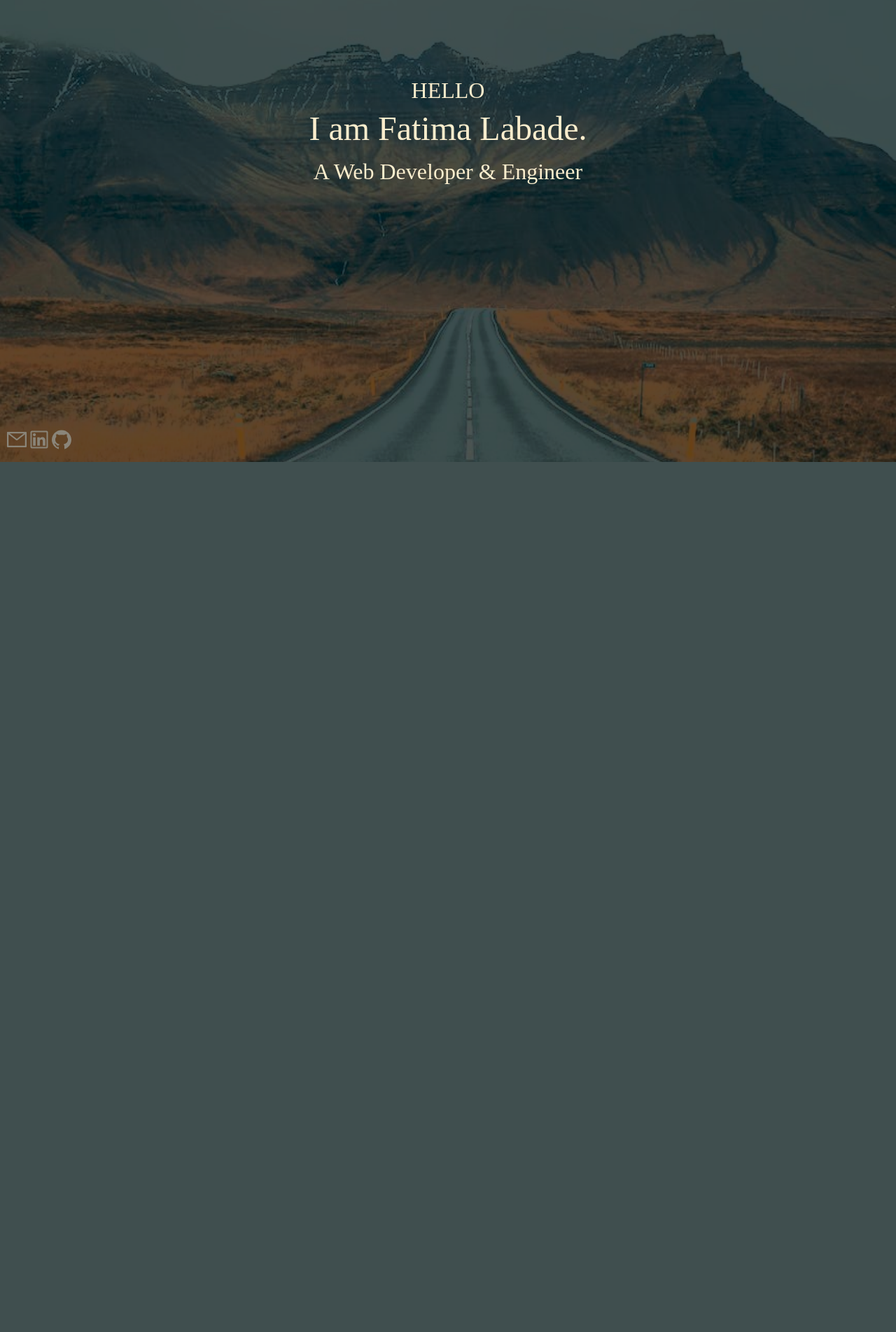
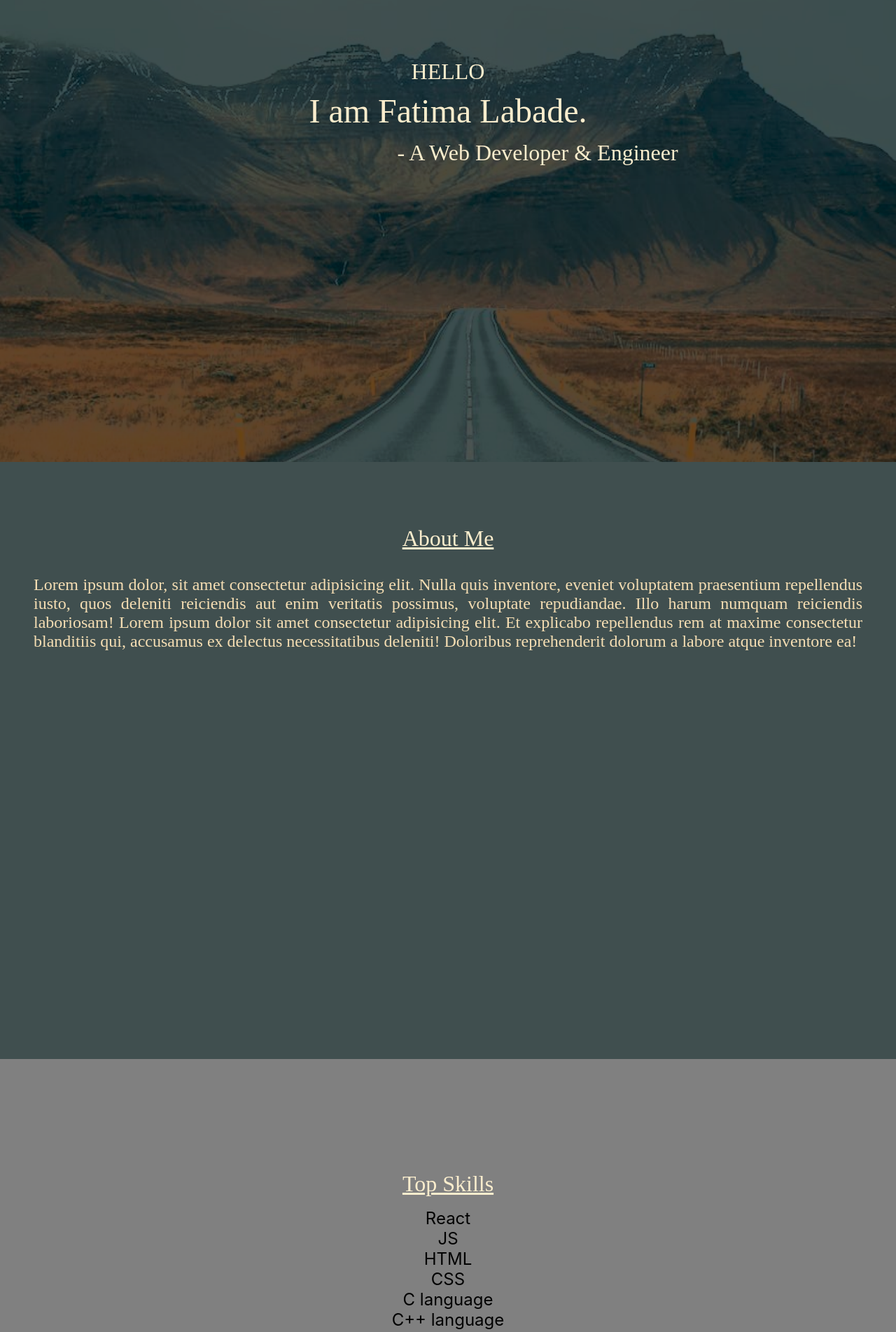
Before and after one commit to FatimaLDL1997/portfolio, a React (Create React App) app: page / in a window 1280 px wide. Shown: the part 140-2043 px from the top of the page at 70% size. Before the commit the page ends 800 px from the top, so only its background shows below. Built offline with nearby package versions, Linux system fonts and the light colour scheme; a web font is replaced by a local one.

Commit message:
fixes animation

```diff
--- a/package.json
+++ b/package.json
@@ -18,6 +18,7 @@
     "react-router-dom": "^6.3.0",
     "react-scripts": "^5.0.1",
     "react-scroll": "^1.8.7",
+    "react-use-scroll": "^1.0.3",
     "web-vitals": "^2.1.4",
     "yarn": "^1.22.19"
   },
--- a/src/App.js
+++ b/src/App.js
@@ -11,21 +11,6 @@ import SharedLayout from "./pages/SharedLayout";
 import { motion } from "framer-motion";
 
 function App() {
-  const [loading, setLoading] = useState(true);
-
-  useEffect(() => {
-    window.addEventListener("load", () => setLoading(false));
-
-    return window.removeEventListener("load", () => setLoading(false));
-  }, []);
-  // if (loading) {
-  //   return (
-  //     <div>
-  //       <img className='preloader' src={gif} alt='' />;
-  //     </div>
-  //   );
-  // }
-
   return (
     <BrowserRouter>
       <Routes>
--- a/src/components/StyledNavbar.js
+++ b/src/components/StyledNavbar.js
@@ -1,14 +1,28 @@
 import { NavLink } from "react-router-dom";
 import { AiOutlineMenu } from "react-icons/ai";
-import { useState, useEffect, useRef } from "react";
-import { motion } from "framer-motion";
+import React, { useState, useEffect, useRef } from "react";
+import { motion, useScroll, useTransform } from "framer-motion";
 import { links } from "../data";
-import React from "react";
 
 let count = 0;
 
 const Navbar = () => {
   const [pressed, setPressed] = useState(false);
+  const { scrollY } = useScroll();
+
+  useEffect(() => {
+    return scrollY.onChange((latest) => {
+      let navbar = document.querySelector(".navbar");
+
+      if (latest > 100) {
+        console.log("here");
+        navbar.classList.add("animate-navbar");
+      } else {
+        navbar.classList.remove("animate-navbar");
+      }
+      console.log("Page scroll: ", latest);
+    });
+  }, []);
 
   const menuRef = useRef(null);
   useEffect(() => {
@@ -33,31 +47,14 @@ const Navbar = () => {
     }
   };
   const animateNav = {
-    show: {
-      opacity: 1,
-      y: 0,
-      transition: {
-        duration: 1,
-        ease: "easeIn",
-        staggerChildren: 0.35,
-      },
-    },
-    hidden: {
-      y: -200,
-      opacity: 0,
-    },
-  };
-  const item = {
     hidden: {
       opacity: 0,
-      y: 10,
       transition: {
         when: "afterChildren",
       },
     },
     show: {
       opacity: 1,
-      y: 0,
       transition: {
         ease: "easeInOut",
         duration: 2,
@@ -65,7 +62,6 @@ const Navbar = () => {
     },
     exit: {
       opacity: 0,
-      x: 200,
     },
   };
   return (
@@ -86,10 +82,10 @@ const Navbar = () => {
           );
         })}
       </motion.nav>
+
       <div className='menuIcon'>
         <AiOutlineMenu onClick={() => handleMenuLink()} />
       </div>
-
       <div className='menuContainer'>
         <div ref={menuRef} className='menu'>
           <ul className='links'>
--- a/src/data.js
+++ b/src/data.js
@@ -12,6 +12,15 @@ import { AiFillProject } from "react-icons/ai";
 import { TbDeviceComputerCamera } from "react-icons/tb";
 export const fullScreenAnimation = {
   show: {
+    opacity: 1,
+    y: 0,
+    transition: {
+      staggerChildren: 0.5,
+      ease: "easeInOut",
+      duration: 0.8,
+    },
+  },
+  whileInView: {
     opacity: 1,
     y: 0,
     transition: {
--- a/src/index.css
+++ b/src/index.css
@@ -12,6 +12,11 @@ body {
 }
 html {
   overflow-x: hidden;
+}
+.page1,
+.container-home {
+  margin: 0px;
+  padding: 0px;
 }
 .video iframe {
   width: auto;
@@ -38,12 +43,11 @@ code {
   opacity: 0;
 }
 .navbar {
-  background-color: rgba(115, 163, 184, 0);
   position: fixed;
   height: 4rem;
   width: 100%;
   top: 0px;
-
+  background: rgba(155, 109, 109, 0);
   margin-top: 0;
   left: 50%;
   margin-left: -50%;
@@ -56,6 +60,25 @@ code {
   align-items: center;
   padding: 0;
   /* box-shadow: 4px 0px 13px 2px rgb(0 0 0 / 25%); */
+}
+
+.animate-navbar {
+  animation: fadeIn;
+  animation-duration: 2s;
+  animation-fill-mode: forwards;
+  background: #2b3838;
+  box-shadow: rgb(0 0 0 / 25%);
+}
+li {
+  font-size: 1.5rem;
+}
+@keyframes fadeIn {
+  from {
+    background: #3c4e4e00;
+  }
+  to {
+    background: #3c4e4e;
+  }
 }
 /*when its small */
 @media screen and (max-width: 800px) {
@@ -109,7 +132,7 @@ code {
 .menuIcon {
   position: absolute;
   top: 1rem;
-  right: 3rem;
+  left: 3rem;
   width: 1rem;
   font-size: 1.5rem;
   cursor: pointer;
@@ -256,8 +279,10 @@ li {
   position: absolute;
   margin: 0;
   top: 0;
+  height: 100vh;
+  display: flex;
+
   width: 100vw;
-  height: 100vh;
   z-index: -1;
 }
 .home-title {
@@ -310,9 +335,10 @@ li {
   text-align: center;
   align-items: center;
 }
-/* .pageContainer {
-  padding-top: 4rem;
-} */
+.pageContainer {
+  display: flex;
+  justify-content: center;
+}
 .home-prefession {
   display: flex;
   justify-content: center;
@@ -535,8 +561,8 @@ li {
 }
 .footer {
   position: fixed;
-  bottom: 0.5rem;
-  left: 0.5rem;
+  top: 0.5rem;
+  right: 0.5rem;
 }
 .footer-links {
   font-size: 2rem;
--- a/src/pages/Hobbies.js
+++ b/src/pages/Hobbies.js
@@ -60,7 +60,7 @@ const Hobbies = () => {
   return (
     <>
       <motion.section
-        className='pageContainer'
+        className=''
         variants={fullScreenAnimation}
         initial='hidden'
         animate='show'
--- a/src/pages/Home.js
+++ b/src/pages/Home.js
@@ -8,9 +8,9 @@ import Hobbies from "./Hobbies";
 const Home = () => {
   const handleScroll = (event) => {
     if (event.deltaY < 0) {
-      console.log("up");
+      // console.log("up");
     } else {
-      console.log("down");
+      // console.log("down");
     }
   };
   const topDown = {
@@ -21,7 +21,7 @@ const Home = () => {
         when: "afterChildren",
       },
     },
-    show: {
+    whileInView: {
       opacity: 1,
       y: 0,
       transition: {
@@ -39,8 +39,8 @@ const Home = () => {
       },
     },
     show: {
-      opacity: 1,
-      y: 0,
+      opacity: [0, 1],
+      y: [0, 2],
       transition: {
         ease: "easeInOut",
         duration: 2,
@@ -50,14 +50,15 @@ const Home = () => {
   const leftToRight = {
     hidden: {
       opacity: 0,
-      x: -2000,
+      x: "10vw",
       transition: {
         when: "afterChildren",
       },
     },
+
     show: {
       opacity: 1,
-      x: 0,
+      x: "10vw",
       transition: {
         ease: "easeInOut",
         duration: 2,
@@ -80,26 +81,180 @@ const Home = () => {
       },
     },
   };
+  const animateSkill = {
+    show: {
+      opacity: 1,
+      transition: {
+        when: "beforeChildren",
+        staggerChildren: 0.3,
+      },
+    },
+    hidden: {
+      opacity: 0,
+      transition: {
+        when: "afterChildren",
+      },
+    },
+  };
+  const animateSkillItem = {
+    hidden: {
+      opacity: 0,
+      transition: {
+        duration: 1,
+        ease: "easeInOut",
+      },
+    },
+
+    show: {
+      opacity: 1,
+    },
+  };
   return (
-    <motion.section
-      variants={fullScreenAnimation}
-      initial='hidden'
-      animate='show'
-      className='pageContainer'
+    <section
+      // variants={fullScreenAnimation}
+      // initial='hidden'
+      style={{ display: "inline-block", margin: "0", wordSpacing: "0" }}
       onWheel={handleScroll}
     >
-      <motion.h1 variants={topDown} className='home-title'>
-        HELLO
-      </motion.h1>
-      <motion.h5 variants={downUp} className='subtitle'>
-        I am Fatima Labade.
-      </motion.h5>
-      <motion.h5 variants={leftToRight} className='home-prefession'>
-        A Web Developer {"&"} Engineer
-      </motion.h5>
-      <img src='/images/bg-img.png' className='my-image' alt='' />
-      <motion.p variants={fadeInZoom} className='home-discription'></motion.p>
-    </motion.section>
+      <motion.div
+        className='page1'
+        style={{
+          position: "relative",
+          marginTop: "0",
+          paddingTop: "0",
+          // width: "100vw",
+          height: "100vh",
+        }}
+      >
+        <motion.div
+          variants={fadeInZoom}
+          whileInView='show'
+          className='home-title'
+        >
+          HELLO
+        </motion.div>
+        <motion.h5 variants={downUp} whileInView='show' className='subtitle'>
+          I am Fatima Labade.
+        </motion.h5>
+        <motion.h5
+          variants={leftToRight}
+          whileInView='show'
+          className='home-prefession'
+        >
+          - A Web Developer {"&"} Engineer
+        </motion.h5>
+        <div className='pageContainer'>
+          <img src='/images/bg-img.png' className='my-image' alt='' />
+        </div>
+      </motion.div>
+      <motion.div
+        className='container-home'
+        style={{ height: "100vh", width: "100vw", background: "#404f4f" }}
+      >
+        <motion.h1
+          variants={fadeInZoom}
+          whileInView='show'
+          className='home-title'
+          style={{
+            paddingBottom: "3rem",
+            paddingTop: "0",
+            textDecoration: "underline",
+          }}
+        >
+          About Me
+        </motion.h1>
+
+        <motion.p
+          variants={downUp}
+          whileInView='show'
+          className='home-discription'
+          style={{ textAlign: "justify", color: "wheat" }}
+        >
+          Lorem ipsum dolor, sit amet consectetur adipisicing elit. Nulla quis
+          inventore, eveniet voluptatem praesentium repellendus iusto, quos
+          deleniti reiciendis aut enim veritatis possimus, voluptate
+          repudiandae. Illo harum numquam reiciendis laboriosam! Lorem ipsum
+          dolor sit amet consectetur adipisicing elit. Et explicabo repellendus
+          rem at maxime consectetur blanditiis qui, accusamus ex delectus
+          necessitatibus deleniti! Doloribus reprehenderit dolorum a labore
+          atque inventore ea!
+        </motion.p>
+      </motion.div>
+      <motion.div
+        className='container-home'
+        style={{ height: "100vh", width: "100vw", background: "grey" }}
+      >
+        <motion.h1
+          variants={fadeInZoom}
+          whileInView='show'
+          className='home-title'
+          style={{
+            top: "0",
+            position: "relative",
+            textDecoration: "underline",
+          }}
+        >
+          Top Skills
+        </motion.h1>
+        <div className='skillContainer'>
+          <motion.ul
+            whileInView='show'
+            variants={animateSkill}
+            initial='hidden'
+            style={{
+              listStyleType: "none",
+              textAlign: "center",
+              padding: "0",
+              marginLeft: "0",
+            }}
+          >
+            <motion.li
+              whileInView='show'
+              variants={animateSkillItem}
+              style={{ padding: "0", marginLeft: "0" }}
+            >
+              React
+            </motion.li>
+            <motion.li
+              variants={animateSkillItem}
+              style={{ padding: "0", marginLeft: "0" }}
+            >
+              JS
+            </motion.li>
+            <motion.li
+              variants={animateSkillItem}
+              style={{ padding: "0", marginLeft: "0" }}
+            >
+              HTML
+            </motion.li>
+            <motion.li
+              variants={animateSkillItem}
+              style={{ padding: "0", marginLeft: "0" }}
+            >
+              CSS
+            </motion.li>
+            <motion.li
+              variants={animateSkillItem}
+              style={{ padding: "0", marginLeft: "0" }}
+            >
+              C language
+            </motion.li>
+            <motion.li
+              variants={animateSkillItem}
+              style={{ padding: "0", marginLeft: "0" }}
+            >
+              C++ language
+            </motion.li>
+            <motion.li
+              variants={animateSkillItem}
+              style={{ padding: "0", marginLeft: "0" }}
+            >
+              Arduino
+            </motion.li>
+          </motion.ul>
+        </div>
+      </motion.div>
+    </section>
   );
 };
 
```
Also changed, not shown: 1 other file (tests, documents, lock files or other folders).
